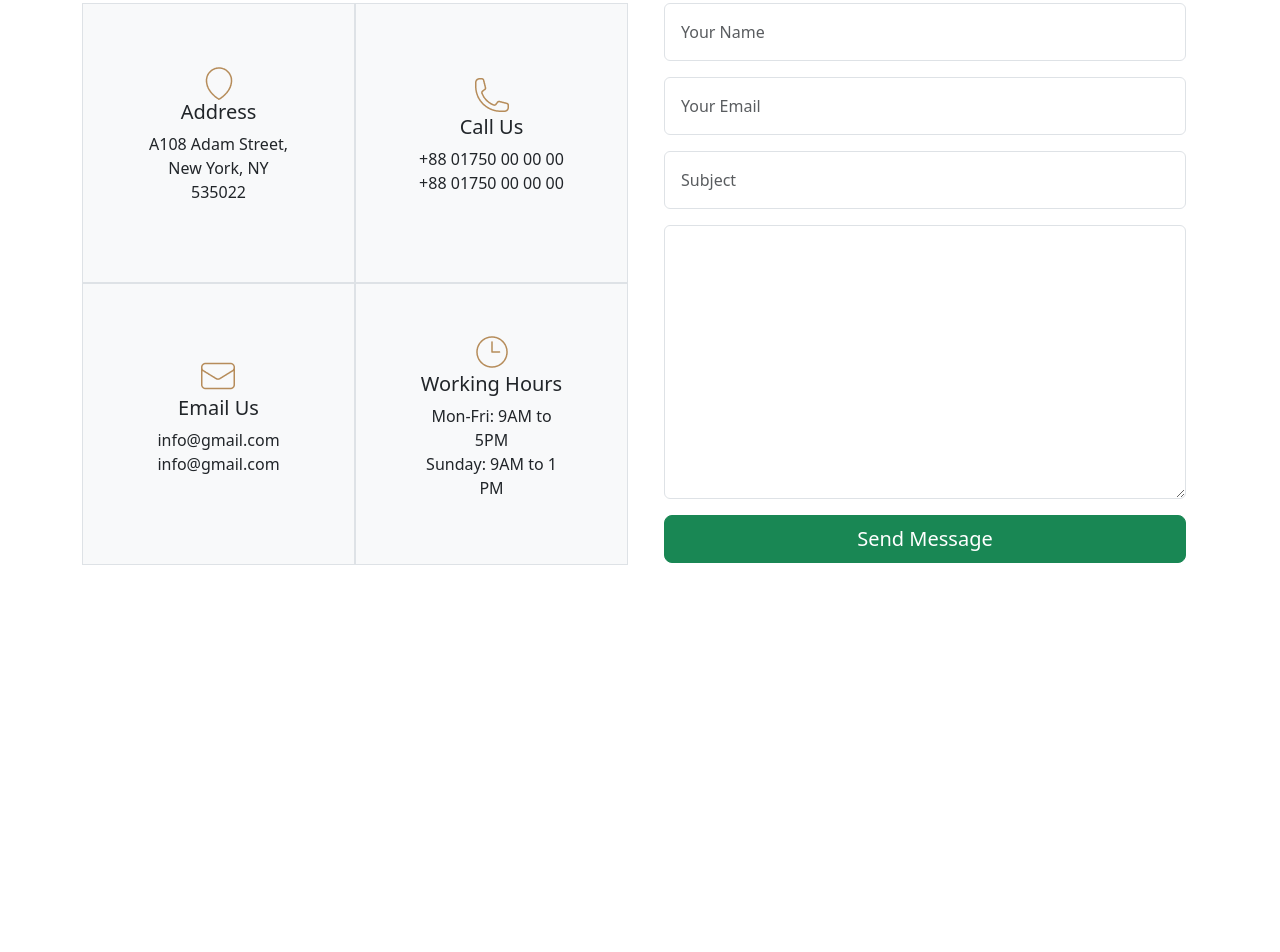
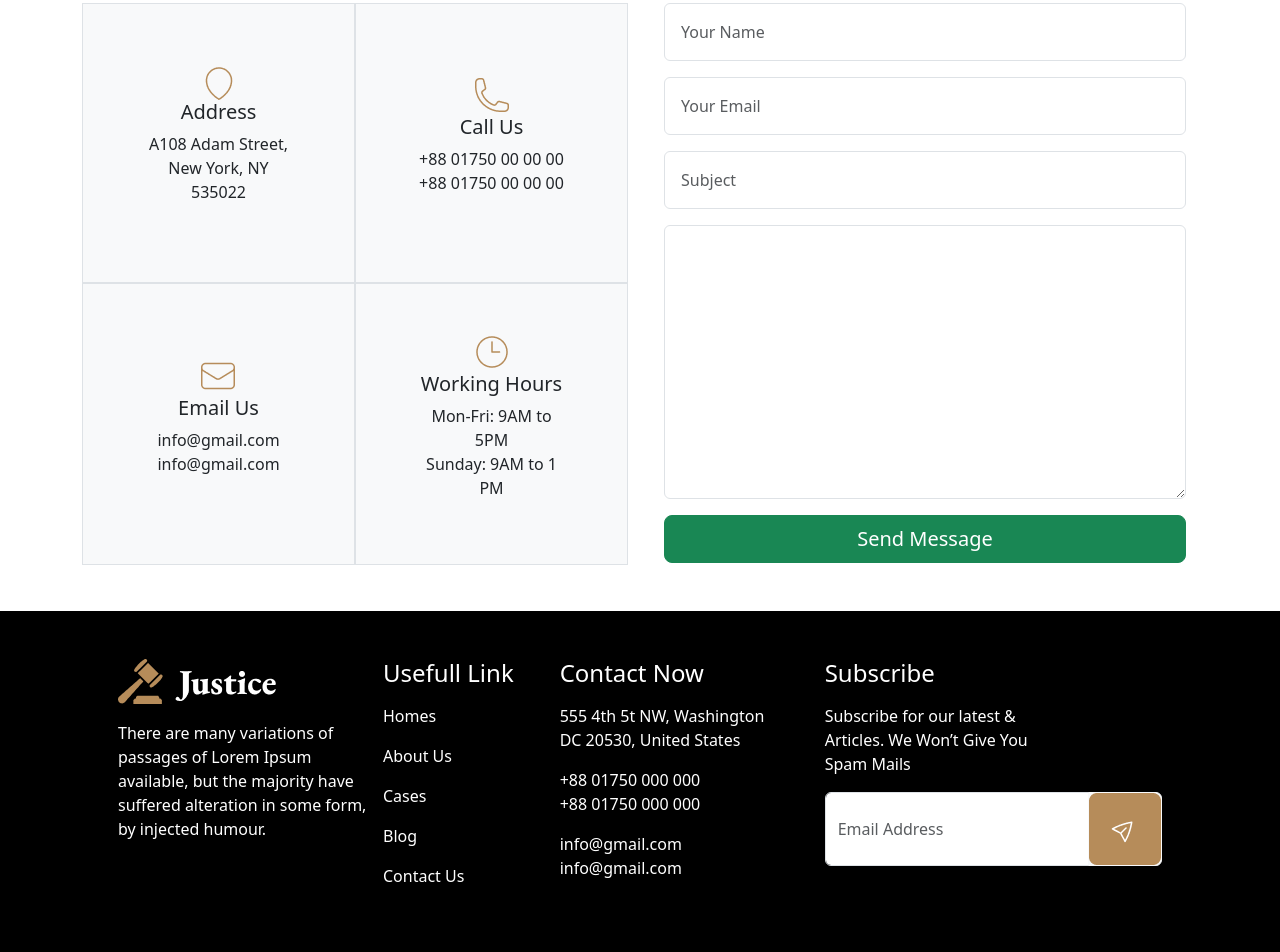
Before and after one commit to marufbroh/Legal-Solutions, a plain HTML site: page index.html in a window 1280 px wide. Shown: the part 3256-4208 px from the top of the page. Before the commit the page ends 3821 px from the top, so only its background shows below. Drawn offline with nearby package versions, Linux system fonts and the light colour scheme.

Commit message:
footer successfully added

```diff
--- a/index.html
+++ b/index.html
@@ -341,7 +341,7 @@
 
         <!-- Contact With Us Section -->
 
-        <section class="container-fluid">
+        <section class="container-fluid my-5">
             <div class="text-center">
                 <h2>Contact With Us</h2>
                 <p>There are many variations of passages of Lorem Ipsum available, but the majority have <br> suffered
@@ -399,10 +399,47 @@
 
         </section>
 
+    </main>
 
+    <!-- Footer Section -->
 
+    <footer class="bg-black">
+        <section class="container p-5">
+            <div class="row text-white g-3">
+                <div class="col-md-3">
+                    <img class="img-fluid mb-3" src="images/logo.png" alt="">
+                    <p>There are many variations of passages of Lorem Ipsum available, but the majority have suffered
+                        alteration in some form, by injected humour.</p>
+                </div>
 
-    </main>
+                <div class="col-md-2">
+                    <h4 class="mb-3">Usefull Link</h4>
+                    <p><a class="text-decoration-none text-white" href="">Homes</a></p>
+                    <p><a class="text-decoration-none text-white" href="">About Us</a></p>
+                    <p><a class="text-decoration-none text-white" href="">Cases</a></p>
+                    <p><a class="text-decoration-none text-white" href="">Blog</a></p>
+                    <p><a class="text-decoration-none text-white" href="">Contact Us</a></p>
+
+                </div>
+
+                <div class="col-md-3">
+                    <h4 class="mb-3">Contact Now</h4>
+                    <p>555 4th 5t NW, Washington <br> DC 20530, United States</p>
+                    <p>+88 01750 000 000 <br> +88 01750 000 000</p>
+                    <p>info@gmail.com <br> info@gmail.com</p>
+                </div>
+
+                <div class="col-md-4">
+                    <h4 class="mb-3">Subscribe</h4>
+                    <p>Subscribe for our latest & <br> Articles. We Won’t Give You <br> Spam Mails</p>
+                    <div class="input-group">
+                        <input type="email" class="form-control" placeholder="Email Address" aria-label="" aria-describedby="">
+                        <button class="btn btn-light p-0" type="submit" id=""><img class="img-fluid" src="images/send-email.png" alt=""></button>
+                      </div>
+                </div>
+            </div>
+        </section>
+    </footer>
 
 
 
```
Also changed, not shown: images/send-email.png (added).
